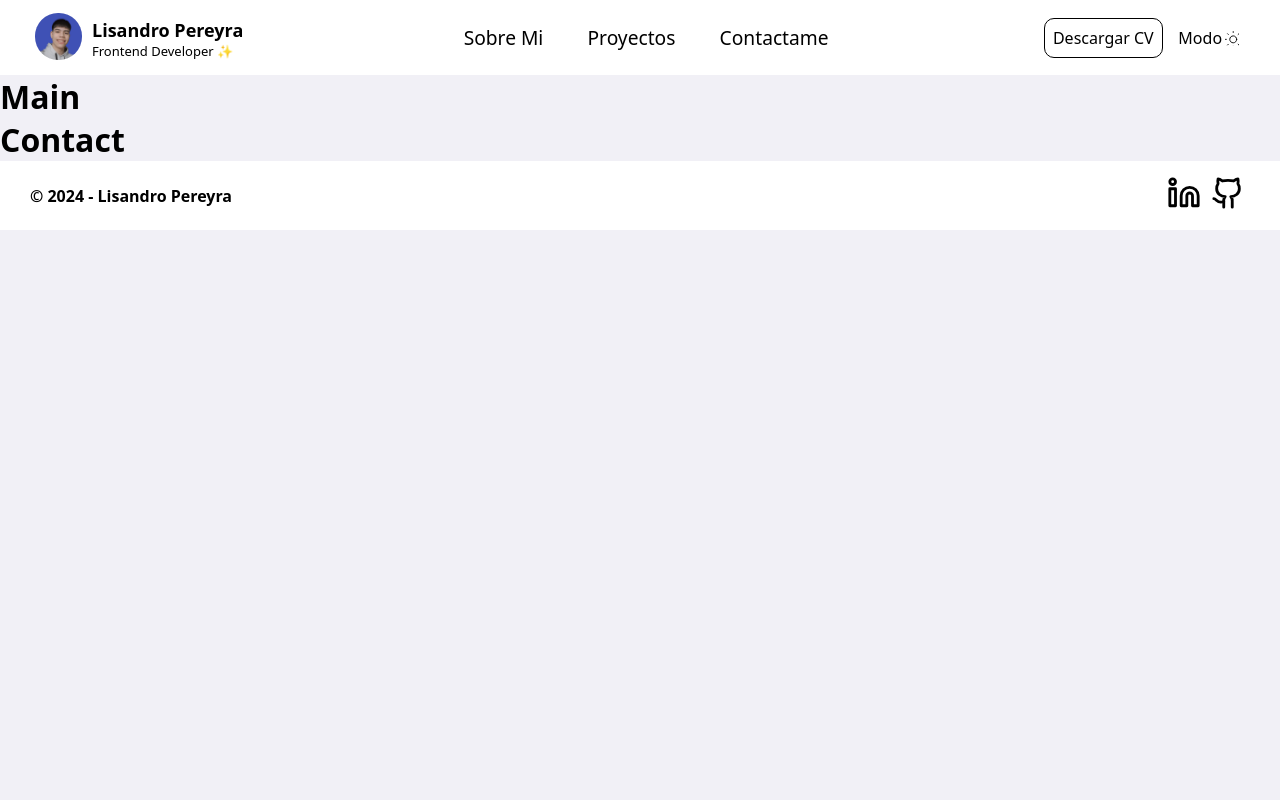
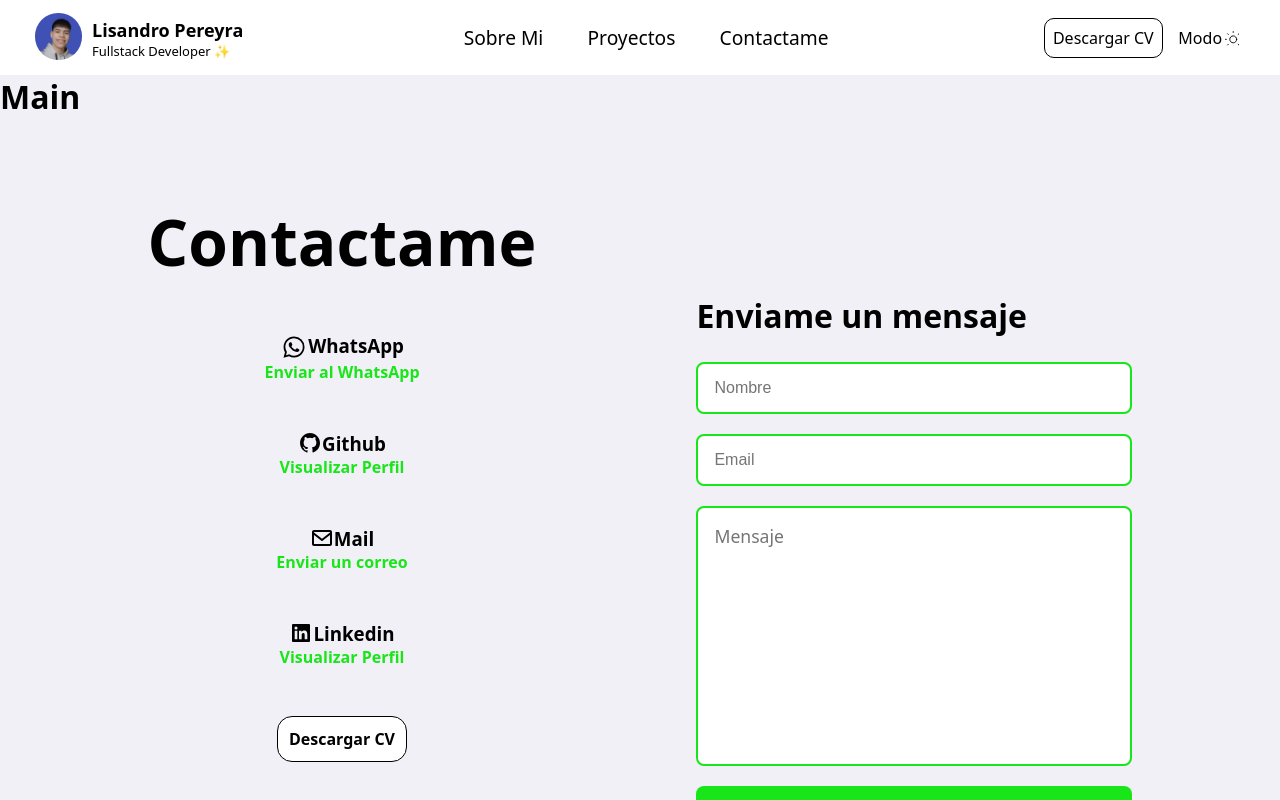
Before and after one commit to LisandroGG/Portfolio-Updated, a React (Vite) app: page / in a window 1280 px wide. Shown: the top 800 px of the page. Built offline with nearby package versions, Linux system fonts and the light colour scheme.

Commit message:
contact finish

```diff
--- a/src/Components/Contact/Contact.jsx
+++ b/src/Components/Contact/Contact.jsx
@@ -1,10 +1,64 @@
 import style from '../Contact/Contact.module.css'
+import { useTheme } from '../../Context/Theme';
 
 const Contact = () => {
 
+    const { isDarkMode } = useTheme();
+
+    const currentColor = isDarkMode ? "white" : "black";
+
     return(
-        <div>
-            <h1>Contact</h1>
+
+        <div className={style.contact}>
+
+            <div className={style.media}>
+                <span>Contactame</span>
+                <div className={style.options}>
+                    <svg xmlns="http://www.w3.org/2000/svg" width="28" height="28" viewBox="0 0 24 24"><path fill={currentColor} fillRule="evenodd" clipRule="evenodd" d="M18.403 5.633A8.919 8.919 0 0 0 12.053 3c-4.948 0-8.976 4.027-8.978 8.977 0 1.582.413 3.126 1.198 4.488L3 21.116l4.759-1.249a8.981 8.981 0 0 0 4.29 1.093h.004c4.947 0 8.975-4.027 8.977-8.977a8.926 8.926 0 0 0-2.627-6.35m-6.35 13.812h-.003a7.446 7.446 0 0 1-3.798-1.041l-.272-.162-2.824.741.753-2.753-.177-.282a7.448 7.448 0 0 1-1.141-3.971c.002-4.114 3.349-7.461 7.465-7.461a7.413 7.413 0 0 1 5.275 2.188 7.42 7.42 0 0 1 2.183 5.279c-.002 4.114-3.349 7.462-7.461 7.462m4.093-5.589c-.225-.113-1.327-.655-1.533-.73-.205-.075-.354-.112-.504.112s-.58.729-.711.879-.262.168-.486.056-.947-.349-1.804-1.113c-.667-.595-1.117-1.329-1.248-1.554s-.014-.346.099-.458c.101-.1.224-.262.336-.393.112-.131.149-.224.224-.374s.038-.281-.019-.393c-.056-.113-.505-1.217-.692-1.666-.181-.435-.366-.377-.504-.383a9.65 9.65 0 0 0-.429-.008.826.826 0 0 0-.599.28c-.206.225-.785.767-.785 1.871s.804 2.171.916 2.321c.112.15 1.582 2.415 3.832 3.387.536.231.954.369 1.279.473.537.171 1.026.146 1.413.089.431-.064 1.327-.542 1.514-1.066.187-.524.187-.973.131-1.067-.056-.094-.207-.151-.43-.263"></path></svg>
+                    <h3>WhatsApp</h3>
+                </div>
+                <a href="https://api.whatsapp.com/send?phone=3472620188&text=Hola%20Lisandro!" target='_blank' className={style.btns}><h4>Enviar al WhatsApp</h4></a>
+
+                <div className={style.options}>
+                <svg xmlns="http://www.w3.org/2000/svg" width="24" height="24" viewBox="0 0 24 24" ><path fill={currentColor} fillRule="evenodd" clipRule="evenodd" d="M12.026 2c-5.509 0-9.974 4.465-9.974 9.974 0 4.406 2.857 8.145 6.821 9.465.499.09.679-.217.679-.481 0-.237-.008-.865-.011-1.696-2.775.602-3.361-1.338-3.361-1.338-.452-1.152-1.107-1.459-1.107-1.459-.905-.619.069-.605.069-.605 1.002.07 1.527 1.028 1.527 1.028.89 1.524 2.336 1.084 2.902.829.091-.645.351-1.085.635-1.334-2.214-.251-4.542-1.107-4.542-4.93 0-1.087.389-1.979 1.024-2.675-.101-.253-.446-1.268.099-2.64 0 0 .837-.269 2.742 1.021a9.582 9.582 0 0 1 2.496-.336 9.554 9.554 0 0 1 2.496.336c1.906-1.291 2.742-1.021 2.742-1.021.545 1.372.203 2.387.099 2.64.64.696 1.024 1.587 1.024 2.675 0 3.833-2.33 4.675-4.552 4.922.355.308.675.916.675 1.846 0 1.334-.012 2.41-.012 2.737 0 .267.178.577.687.479C19.146 20.115 22 16.379 22 11.974 22 6.465 17.535 2 12.026 2z"></path></svg>
+                    <h3>Github</h3>
+                </div>
+                <a href="https://github.com/LisandroGG" target='_blank' className={style.btns}><h4>Visualizar Perfil</h4></a>
+
+                <div className={style.options}>
+                <svg xmlns="http://www.w3.org/2000/svg" width="24" height="24" viewBox="0 0 24 24"><path fill={currentColor} d="M20 4H4c-1.103 0-2 .897-2 2v12c0 1.103.897 2 2 2h16c1.103 0 2-.897 2-2V6c0-1.103-.897-2-2-2zm0 2v.511l-8 6.223-8-6.222V6h16zM4 18V9.044l7.386 5.745a.994.994 0 0 0 1.228 0L20 9.044 20.002 18H4z"></path></svg>
+                    <h3>Mail</h3>
+                </div>
+                <a href="mailto:lisandro.pereyra123456@gmail.com" target='_blank' className={style.btns}><h4>Enviar un correo</h4></a>
+
+                <div className={style.options}>
+                <svg xmlns="http://www.w3.org/2000/svg" width="24" height="24" viewBox="0 0 24 24"><path fill={currentColor} d="M20 3H4a1 1 0 0 0-1 1v16a1 1 0 0 0 1 1h16a1 1 0 0 0 1-1V4a1 1 0 0 0-1-1zM8.339 18.337H5.667v-8.59h2.672v8.59zM7.003 8.574a1.548 1.548 0 1 1 0-3.096 1.548 1.548 0 0 1 0 3.096zm11.335 9.763h-2.669V14.16c0-.996-.018-2.277-1.388-2.277-1.39 0-1.601 1.086-1.601 2.207v4.248h-2.667v-8.59h2.56v1.174h.037c.355-.675 1.227-1.387 2.524-1.387 2.704 0 3.203 1.778 3.203 4.092v4.71z"></path></svg>
+                    <h3>Linkedin</h3>
+                </div>
+                <a href="https://www.linkedin.com/in/lisandro-pereyra-18503626a/" target='_blank' className={style.btns}><h4>Visualizar Perfil</h4></a>
+
+                <div className={style.options}>
+                    <a href='https://docs.google.com/document/d/1oz1mp9AqcTbX_tCzTXtXtG0f018a8PuE/edit?usp=sharing&ouid=114444473455443716196&rtpof=true&sd=true' target='_blank' className={style.cv}>Descargar CV</a>
+                </div>
+
+            </div>
+
+            <div className={style.formulario}>
+            <form action="https://formsubmit.co/bc36ffb4b725ab9065f00668e176bc92" method='POST' className={style.form}>
+
+                <label htmlFor="sendMe" className={style.send}>Enviame un mensaje </label>
+                <input type="text" name="name" placeholder='Nombre' autoComplete='off' required></input>
+
+                <input type="email" name="email" placeholder='Email' autoComplete='off' required></input>
+
+                <textarea name="mensaje" cols="50" rows="10" placeholder='Mensaje' autoComplete='off' required></textarea>
+
+                <button type="submit" className={style.btn}>Enviar</button>
+
+                <input type="hidden" name="_next" value="http://localhost:5173"></input>
+                <input type="hidden" name="_captcha" value="false"></input>
+            </form>
+            </div>
         </div>
     )
 }
--- a/src/Components/Contact/Contact.module.css
+++ b/src/Components/Contact/Contact.module.css
@@ -0,0 +1,163 @@
+.contact{
+    display: flex;
+    gap: 10rem;
+    justify-content: center;
+    margin-top: 5rem;
+}
+
+.formulario{
+    display: flex;
+    margin-top: 6rem;
+    justify-content: center;
+}
+
+.form{
+    display: flex;
+    flex-direction: column;
+    gap: 20px;
+
+    textarea{
+        width: 25rem;
+        resize: none;
+        font-size: 1.1rem;
+        border-radius: .5rem;
+        padding-left: 1rem;
+        padding-right: 1rem;
+        padding-top: 1rem;
+        font-family: system-ui, 'Segoe UI', Roboto, sans-serif;
+        background-color: var(--content_background);
+        border: 2px solid var(--form);
+
+        &:focus{
+            outline: none;
+            border-color: var(--form_hover);
+            box-shadow: 0 0 5px rgba(0, 0, 0, 0.3)
+        }
+    }
+
+    input{
+        height: 3rem;
+        padding-left: 1rem;
+        padding-right: 1rem;
+        font-size: 1rem;
+        border-radius: .5rem;
+        border: 2px solid var(--form);
+        background-color: var(--content_background);
+
+        &:focus{
+            outline: none;
+            border-color: var(--form_hover);
+            box-shadow: 0 0 5px rgba(0, 0, 0, 0.3)
+        }
+    }
+}
+
+.btn{
+    background-color: var(--form);
+    height: 3rem;
+    font-size: 1rem;
+    border-radius: .5rem;
+    border-width: 1px;
+    font-weight: 700;
+    color: var(--text);
+    border: none;
+
+    &:hover{
+        cursor: pointer;
+        background-color: var(--form_hover);
+    }
+}
+
+.send{
+    color: var(--text);
+    font-weight: 700;
+    font-size: 2rem;
+    margin-bottom: 5px;
+}
+
+.media {
+    display: flex;
+    flex-direction: column;
+    text-align: center;
+
+
+    span{
+        font-size: 4rem;
+        color: var(--text);
+        font-weight: 700;
+    }
+
+    .btns{
+        text-decoration: none;
+        color: var(--form);
+
+        &:hover{
+            color: var(--form_hover)
+        }
+    }
+}
+
+.options{
+    margin-top: 3rem;
+    display: flex;
+    justify-content: center;
+
+    h3{
+        color: var(--text);
+    }
+}
+
+.cv{
+    color: var(--text);
+    text-decoration: none;
+    background-color: var(--content_background);
+    padding: .7rem;
+    border-radius: 15px;
+    font-weight: 700;
+    border: 1px solid var(--text);
+
+    &:hover{
+        transition: 0.3s;
+        background-color: var(--text);
+        color: var(--content_background);
+    }
+}
+
+@media (1000px > width){
+    .contact{
+        gap: 0;
+        flex-direction: column;
+    }
+}
+
+@media (450px > width){
+    .form{
+        justify-content: center;
+        text-align: center;
+        align-items: center;
+
+        textarea{
+            width: 12.3em;
+        }
+
+        input{
+            align-items: center;
+            width: 14em;
+        }
+    }
+
+    .media{
+
+        span{
+            font-size: 3rem;
+        }
+    }
+
+    .btn{
+        width: 16em;
+    }
+}
+
+@media (325px > width){
+
+}
--- a/src/Components/Footer/Footer.module.css
+++ b/src/Components/Footer/Footer.module.css
@@ -1,4 +1,5 @@
 .footer{
+    margin-top: 5rem;
     display: flex;
     justify-content: space-between;
     padding: 15px 30px;
--- a/src/Components/Nav/Nav.jsx
+++ b/src/Components/Nav/Nav.jsx
@@ -14,7 +14,7 @@ const Nav = () => {
                 <span className={style.img}><img src={lisandro} width='47px' alt='Lisandro foto'></img></span>
                 <span className={style.name}>
                     <span style={{fontWeight: '700', fontSize: '18px'}}>Lisandro Pereyra</span>
-                    <span style={{fontWeight: '400', fontSize: '13px'}}>Frontend Developer ✨</span>
+                    <span style={{fontWeight: '400', fontSize: '13px'}}>Fullstack Developer ✨</span>
                 </span>
             </div>
 
@@ -27,7 +27,7 @@ const Nav = () => {
             </div>
 
             <div className={style.containerbtn}>
-                <a href='https://docs.google.com/document/d/1oz1mp9AqcTbX_tCzTXtXtG0f018a8PuE/preview'  target='_blank' className={style.cv}>Descargar CV</a>
+                <a href='https://docs.google.com/document/d/1oz1mp9AqcTbX_tCzTXtXtG0f018a8PuE/edit?usp=sharing&ouid=114444473455443716196&rtpof=true&sd=true'  target='_blank' className={style.cv}>Descargar CV</a>
                 <button onClick={toggleTheme} className={style.mode}>
                 <span>Modo</span>
                 {isDarkMode ?
--- a/src/index.css
+++ b/src/index.css
@@ -4,6 +4,8 @@
   --border: #84848f6b;
   --text: black;
   --nav_hover: #e6e8eb;
+  --form: #19e619;
+  --form_hover: rgb(4, 220, 4);
 
 }
 
@@ -13,6 +15,8 @@
   --border: #84848f6b;
   --text: white;
   --nav_hover:#161b28;
+  --form: #00ff00;
+  --form_hover: #00ff00c2;
 }
 
 
```
Also changed, not shown: src/Components/Footer/Footer.jsx (+4 -4 lines).
